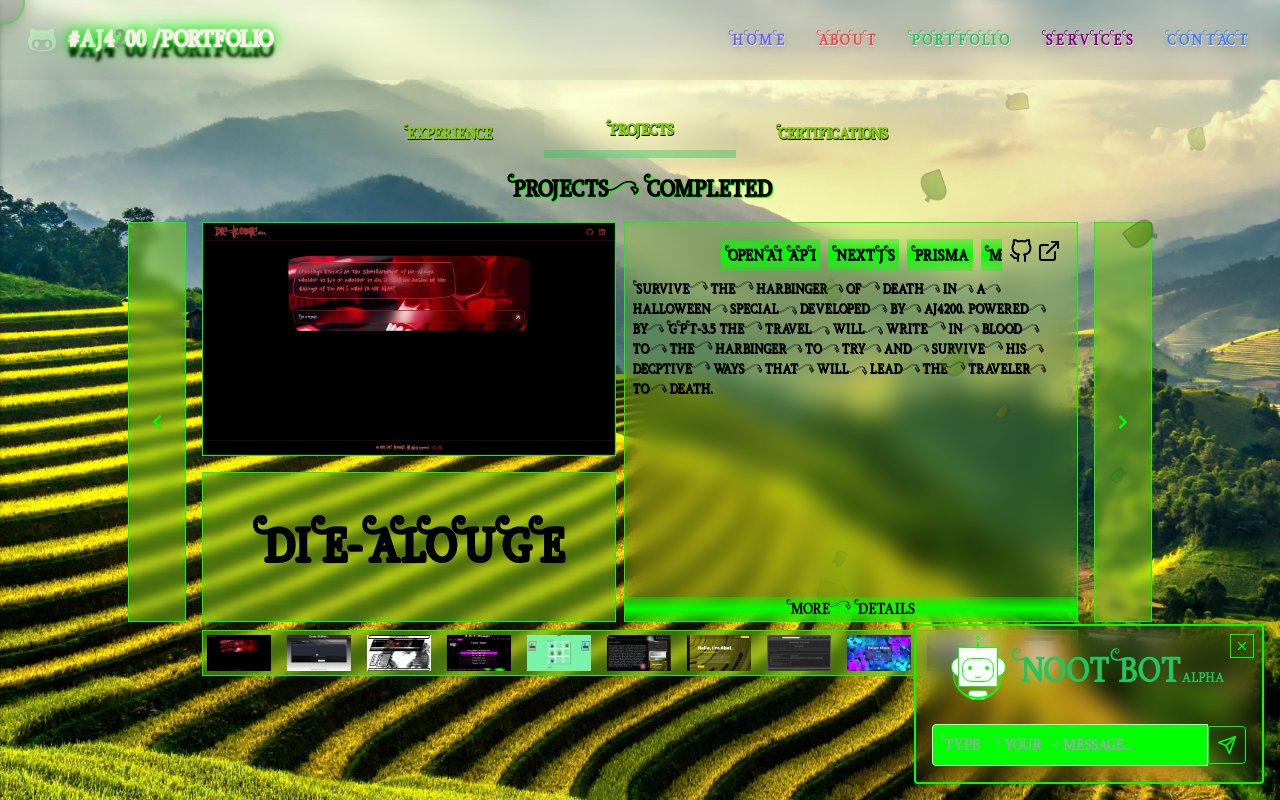
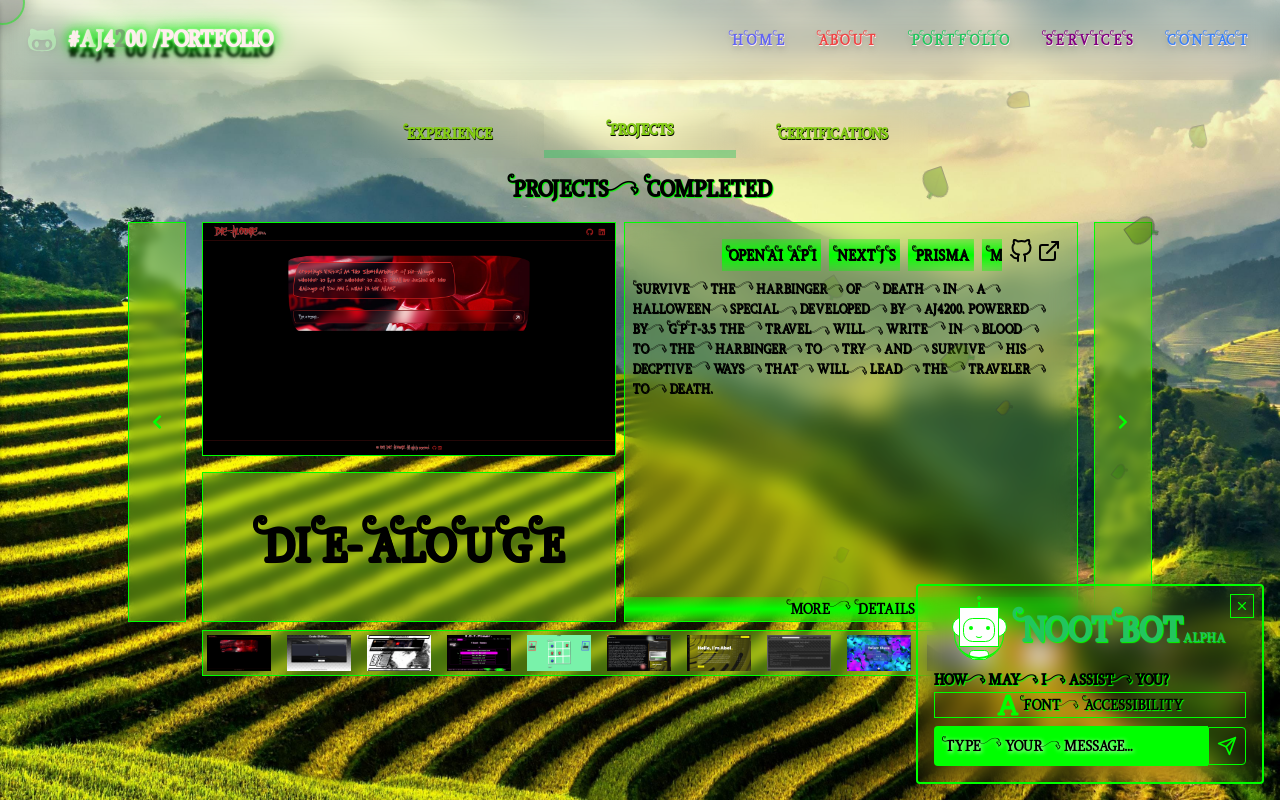
Before and after one commit to AJ4200/AJ4200, a Next.js app: page /portfolio in a window 1280 px wide. Both pictures are taken after a click on the element 1239 px from the left and 759 px from the top of the page. Built offline with nearby package versions, Linux system fonts and the light colour scheme.

Commit message:
Added accessibikly and bot fiexsx

```diff
--- a/package.json
+++ b/package.json
@@ -19,6 +19,7 @@
     "next": "14.0.4",
     "react": "^18",
     "react-dom": "^18",
+    "react-draggable": "^4.4.6",
     "react-icons": "^4.12.0",
     "sass": "^1.69.5"
   },
--- /dev/null
+++ b/src/components/Chatbot/AccessibilityToggle.tsx
@@ -0,0 +1,40 @@
+import React, { useState } from "react";
+import { FaFont } from "react-icons/fa";
+import { motion } from "framer-motion";
+import { getFont } from "@/lib/navbarUtils";
+
+interface toggle
+{
+  route: string;
+}
+
+const AccessibilityToggle:React.FC<toggle> = ({route}) => {
+  const [isSansMode, setIsSansMode] = useState(false);
+
+  const toggleAccessibilityMode = () => {
+    setIsSansMode((prevMode) => !prevMode);
+
+    // Toggle the font family based on the current mode
+    document.body.style.fontFamily = isSansMode ? getFont(route) : "sans-serif";
+  };
+
+  return (
+    <motion.button
+      onClick={toggleAccessibilityMode}
+      whileHover={{ scale: 1.1 }}
+      whileTap={{ scale: 0.9 }}
+      initial={{ opacity: 0 }}
+      animate={{ opacity: 1 }}
+      exit={{ opacity: 0 }}
+      transition={{ duration: 0.3 }}
+    >
+      {isSansMode ? (
+        <FaFont className="rounded-full backdrop-blur-lg shadow-xl border border-[var(--neon)] text-2xl  text-[var(--neon)]" />
+      ) : (
+        <FaFont className="text-2xl text-[var(--neon)]" />
+      )}
+    </motion.button>
+  );
+};
+
+export default AccessibilityToggle;
--- a/src/components/Chatbot/Chat.tsx
+++ b/src/components/Chatbot/Chat.tsx
@@ -3,6 +3,8 @@ import FloatingBot from "./FloatingBot";
 import { getTextColor } from "@/lib/navbarUtils";
 import { useRouter } from "next/router";
 import { FiSend, FiX } from "react-icons/fi";
+import AccessibilityToggle from "./AccessibilityToggle";
+import  Draggable  from "react-draggable";
 
 interface ChatProps {
   onClose: () => void;
@@ -42,38 +44,63 @@ const Chat: React.FC<ChatProps> = ({ onClose }) => {
   };
 
     return (
+        <Draggable
+        >
     <div className="fixed bottom-4 right-4 rounded border-[2px] border-[var(--neon)] p-4 shadow backdrop-blur-md">
       <FiX
         className="absolute right-2 top-2 border border-[var(--neon)] p-1 text-2xl text-[var(--neon)]"
         onClick={onClose}
       />
-      <div className="my-2 flex justify-center space-x-2">
+      <div className="my-2 flex justify-center space-x-2 ">
         <FloatingBot onClick={onClose} />
-        <h1 className={"text-4xl" + ` ${getTextColor(asPath)}`}>
-          NootBot<span className="text-sm">alpha</span>
+        <h1
+          className={
+            "text-shadow-theme text-4xl font-bold" + ` ${getTextColor(asPath)}`
+          }
+        >
+          NootBot<span className="text-sm font-thin">alpha</span>
         </h1>
       </div>
 
-      <div className="mb-4 max-h-96 overflow-y-auto">
+      {messages.length > 0 ? (
+        <div className="mb-4 h-96 overflow-y-auto">
           {messages.map((message, index) => (
-          <div key={index} className="message-container">
+            <div key={index} className="max-w-80">
               {message.type === "user" ? (
-              <p className={`text-darkshadow text-right text-white`}>
+                <p className="text-darkshadow whitespace-normal break-words text-right text-white">
                   {message.content}
                 </p>
               ) : (
-              <p className={`${getTextColor(asPath)}`}>{message.content}</p>
+                <p
+                  className={`${getTextColor(
+                    asPath,
+                  )} whitespace-normal break-words shadow-2xl backdrop-blur-3xl`}
+                >
+                  {message.content}
+                </p>
               )}
             </div>
           ))}
         </div>
+      ) : (
+        <div className="text-shadow-theme my-2">
+          <h2 className="u font-semibold ">
+            how may i assist you?
+          </h2>
+          <span className="flex items-center justify-center space-x-2 border border-[var(--neon)]  ">
+            <AccessibilityToggle route={asPath} />
+            Font Accessibility
+          </span>
+        </div>
+      )}
+
       <div className="flex items-center">
         <input
           type="text"
           value={input}
           onChange={(e) => setInput(e.target.value)}
           placeholder="Type your message..."
-          className="flex-grow rounded-l border bg-[var(--neon)] p-2 focus:outline-none"
+          className="text-outline flex-grow rounded-l bg-[var(--neon)] p-2 placeholder:text-black focus:outline-none"
         />
         <button
           onClick={handleSendMessage}
@@ -83,6 +110,8 @@ const Chat: React.FC<ChatProps> = ({ onClose }) => {
         </button>
       </div>
     </div>
+        </Draggable>
+
   );
 };
 
--- a/src/components/Chatbot/Chatbot.tsx
+++ b/src/components/Chatbot/Chatbot.tsx
@@ -1,6 +1,5 @@
-// components/Chatbot.tsx
-
 import React, { useState } from "react";
+import { motion } from "framer-motion";
 import FloatingBot from "./FloatingBot";
 import Chat from "./Chat";
 
@@ -11,15 +10,39 @@ const Chatbot: React.FC = () => {
     setChatToggle(!chatToggle);
   };
 
+  const botVariants = {
+    hidden: { scale: 0, opacity: 0 },
+    visible: { scale: 1, opacity: 1, transition: { duration: 0.5 } },
+    exit: { scale: 0, opacity: 0, transition: { duration: 0.5 } },
+  };
+
+  const chatVariants = {
+    hidden: { scale: 0, opacity: 0 },
+    visible: { scale: 1, opacity: 1, transition: { duration: 0.5 } },
+    exit: { scale: 0, opacity: 0, transition: { duration: 0.5 } },
+  };
+
   return (
     <div>
       {chatToggle ? (
-        <Chat onClose={handleChatToggle} />
+        <motion.div
+          variants={chatVariants}
+          initial="hidden"
+          animate="visible"
+          exit="exit"
+        >
+          <Chat onClose={handleChatToggle} />
+        </motion.div>
       ) : (
-        <div className="fixed bottom-4 right-4">
-          {" "}
+        <motion.div
+          variants={botVariants}
+          initial="hidden"
+          animate="visible"
+          exit="exit"
+          className="fixed bottom-4 right-4"
+        >
           <FloatingBot onClick={handleChatToggle} />
-        </div>
+        </motion.div>
       )}
     </div>
   );
--- a/src/lib/navbarUtils.tsx
+++ b/src/lib/navbarUtils.tsx
@@ -57,3 +57,15 @@ export const getNeonColor = (path: string) => {
 
   return neonColorMap[path] || "";
 };
+export const getFont = (path: string) => {
+  const fontMap: Record<string, string> = {
+    "/": "Ethnocentric",
+    "/home": "MonaspaceKrypton",
+    "/about": "pricedown",
+    "/portfolio": "Girdens",
+    "/services": "rimouski",
+    "/contact": "Teqto",
+  };
+
+  return fontMap[path] || "";
+};
```
Also changed, not shown: 1 other file (tests, documents, lock files or other folders). Lines whose indentation alone changed are shown as unchanged.
